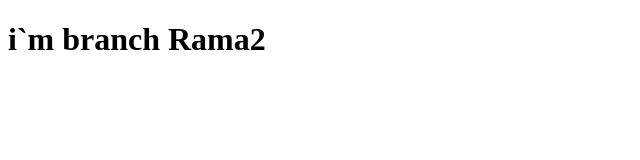
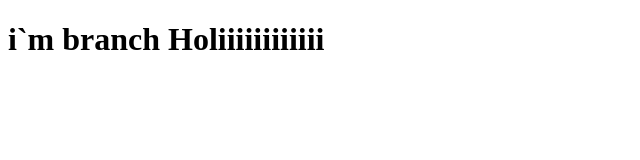
Before and after one commit to MiguelAndresGuerrero/Ramas, a plain HTML site: page index.html in a window 1280 px wide. Shown: the whole page, without its empty margins (0-640 px from the left). Drawn offline with Linux system fonts and the light colour scheme.

Commit message:
:memo: Second Commit in branch 2

```diff
--- a/index.html
+++ b/index.html
@@ -6,6 +6,6 @@
     <title>Document</title>
 </head>
 <body>
-    <h1>i`m branch Rama2</h1>
+    <h1>i`m branch <Rama2 class="1">Holiiiiiiiiiiii</Rama2></h1>
 </body>
 </html>
```
